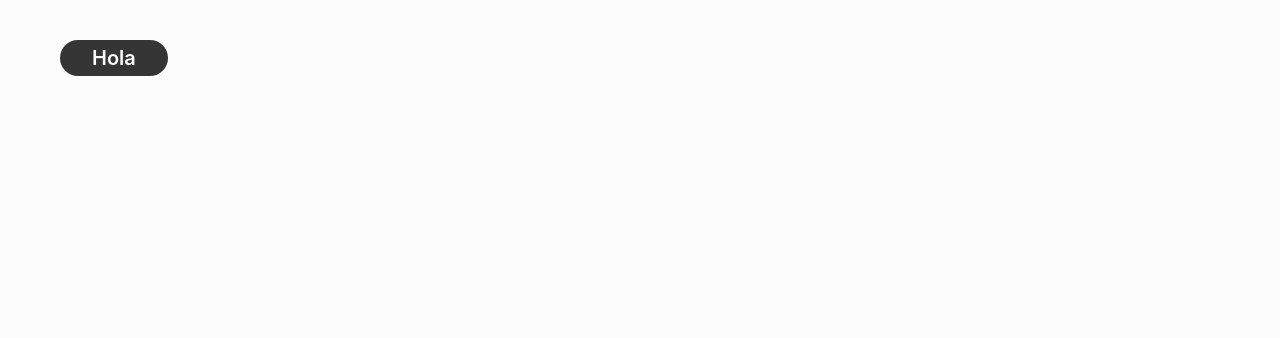
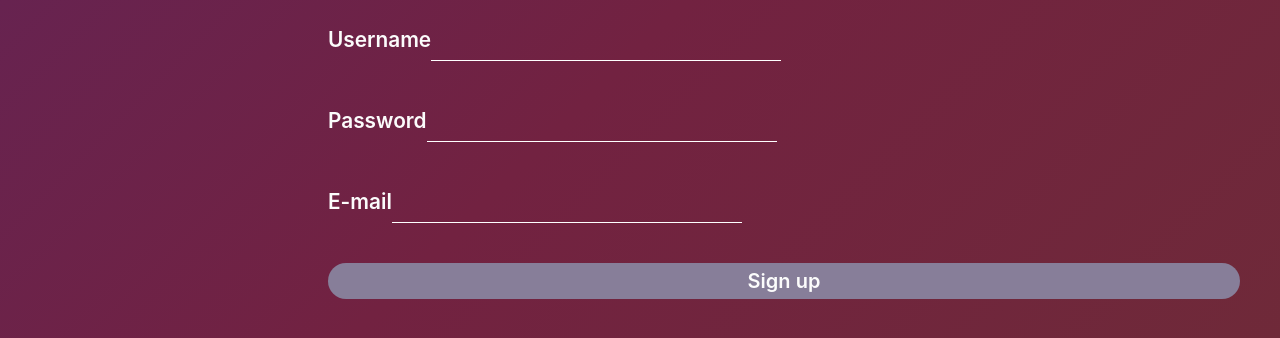
Before and after one commit to mireiarull/202209-w7chwe-mireia-rull, a React (Create React App) app: page / in a window 1280 px wide. Shown: the top 338 px of the page. Built offline with nearby package versions, Linux system fonts and the light colour scheme; no server answers.

Commit message:
Add styles to register page and form

```diff
--- a/src/components/Button/ButtonStyled.tsx
+++ b/src/components/Button/ButtonStyled.tsx
@@ -1,7 +1,7 @@
 import styled from "styled-components";
 
 const ButtonStyled = styled.button`
-  background-color: ${(props) => props.theme.colorPrimary};
+  background-color: ${(props) => props.theme.featuredColor};
   color: ${(props) => props.theme.backgroundColor};
   padding: 0.2rem 2rem;
   border: none;
--- /dev/null
+++ b/src/components/Register/Register.tsx
@@ -0,0 +1,89 @@
+import { useState } from "react";
+import { UserRegisterCredentials } from "../../types";
+import Button from "../Button/Button";
+import useUser from "../../hooks/useUser";
+import { RegisterStyled } from "./RegisterStyled";
+
+const RegisterForm = (): JSX.Element => {
+  const { registerUser } = useUser();
+
+  const intialFormData = {
+    username: "",
+    password: "",
+    email: "",
+  };
+
+  const [formData, setFormData] = useState(intialFormData);
+
+  const handleFormChange = (
+    event:
+      | React.ChangeEvent<HTMLInputElement>
+      | React.ChangeEvent<HTMLTextAreaElement>
+  ) => {
+    setFormData({
+      ...formData,
+      [event.target.id]: event.target.value,
+    });
+  };
+
+  const handleSubmit = (event: React.SyntheticEvent) => {
+    event.preventDefault();
+
+    const formDataToSubmit: UserRegisterCredentials = {
+      userName: formData.username,
+      password: formData.password,
+      email: formData.email,
+    };
+
+    registerUser(formDataToSubmit);
+  };
+
+  return (
+    <>
+      <RegisterStyled onSubmit={handleSubmit}>
+        <div className="form__item">
+          <label className="form__label" htmlFor="username">
+            Username
+          </label>
+          <input
+            type="text"
+            name="userName"
+            id="username"
+            onChange={handleFormChange}
+            autoComplete="off"
+            required
+          />
+        </div>
+        <div className="form__item">
+          <label className="form__label" htmlFor="password">
+            Password
+          </label>
+          <input
+            type="password"
+            name="password"
+            id="password"
+            onChange={handleFormChange}
+            autoComplete="off"
+            required
+          />
+        </div>
+        <div className="form__item">
+          <label className="form__label" htmlFor="email">
+            E-mail
+          </label>
+          <input
+            type="text"
+            name="email"
+            id="email"
+            onChange={handleFormChange}
+            autoComplete="off"
+            required
+          />
+        </div>
+        <Button text="Sign up" action={() => {}}></Button>
+      </RegisterStyled>
+    </>
+  );
+};
+
+export default RegisterForm;
--- /dev/null
+++ b/src/components/Register/RegisterStyled.tsx
@@ -0,0 +1,58 @@
+import styled from "styled-components";
+
+export const RegisterStyled = styled.form`
+  display: flex;
+  color: ${(props) => props.theme.backgroundColor};
+  justify-content: center;
+  flex-direction: column;
+  font-size: 1.5rem;
+  align-items: center;
+  min-width: 300px;
+  padding: 15px;
+  margin: 20px auto;
+  font-weight: 600;
+
+  input {
+    border: none;
+    border-bottom: 1px solid white;
+    color: inherit;
+    font-weight: 400;
+    padding: 0 10px;
+    width: 100%;
+    background-color: transparent;
+    text-align: left;
+    font-size: 1.25rem;
+    padding: 5px;
+
+    &:focus {
+      outline: none;
+      border-bottom: 2px solid #6b3fbe;
+    }
+  }
+
+  .form__item {
+    width: 100%;
+    margin: 20px 0;
+  }
+
+  button {
+    width: 100%;
+    background-color: #877e99;
+  }
+
+  @media screen and (min-width: 890px) {
+    position: absolute;
+    right: 0;
+    top: 0;
+    justify-content: flex-end;
+    margin: 0;
+    padding: 0;
+    width: 76%;
+    label {
+      font-size: 1.3rem;
+    }
+    input {
+      width: 350px;
+    }
+  }
+`;
--- a/src/pages/RegisterPage.tsx
+++ b/src/pages/RegisterPage.tsx
@@ -1,12 +1,13 @@
-import Button from "../components/Button/Button";
+import RegisterForm from "../components/Register/Register";
+import { RegisterPageStyled } from "./RegisterPageStyled";
 
 const RegisterPage = () => {
   return (
-    <>
+    <RegisterPageStyled>
       <main className="container">
-        <Button text="Hola" />
+        <RegisterForm />
       </main>
-    </>
+    </RegisterPageStyled>
   );
 };
 
--- /dev/null
+++ b/src/pages/RegisterPageStyled.tsx
@@ -0,0 +1,20 @@
+import styled from "styled-components";
+
+export const RegisterPageStyled = styled.div`
+  background: linear-gradient(-45deg, #693829, #722241, #45267e, #1c1825);
+  background-size: 400% 400%;
+  animation: gradient 15s ease infinite;
+  height: 100vh;
+
+  @keyframes gradient {
+    0% {
+      background-position: 0% 50%;
+    }
+    50% {
+      background-position: 100% 50%;
+    }
+    100% {
+      background-position: 0% 50%;
+    }
+  }
+`;
```
